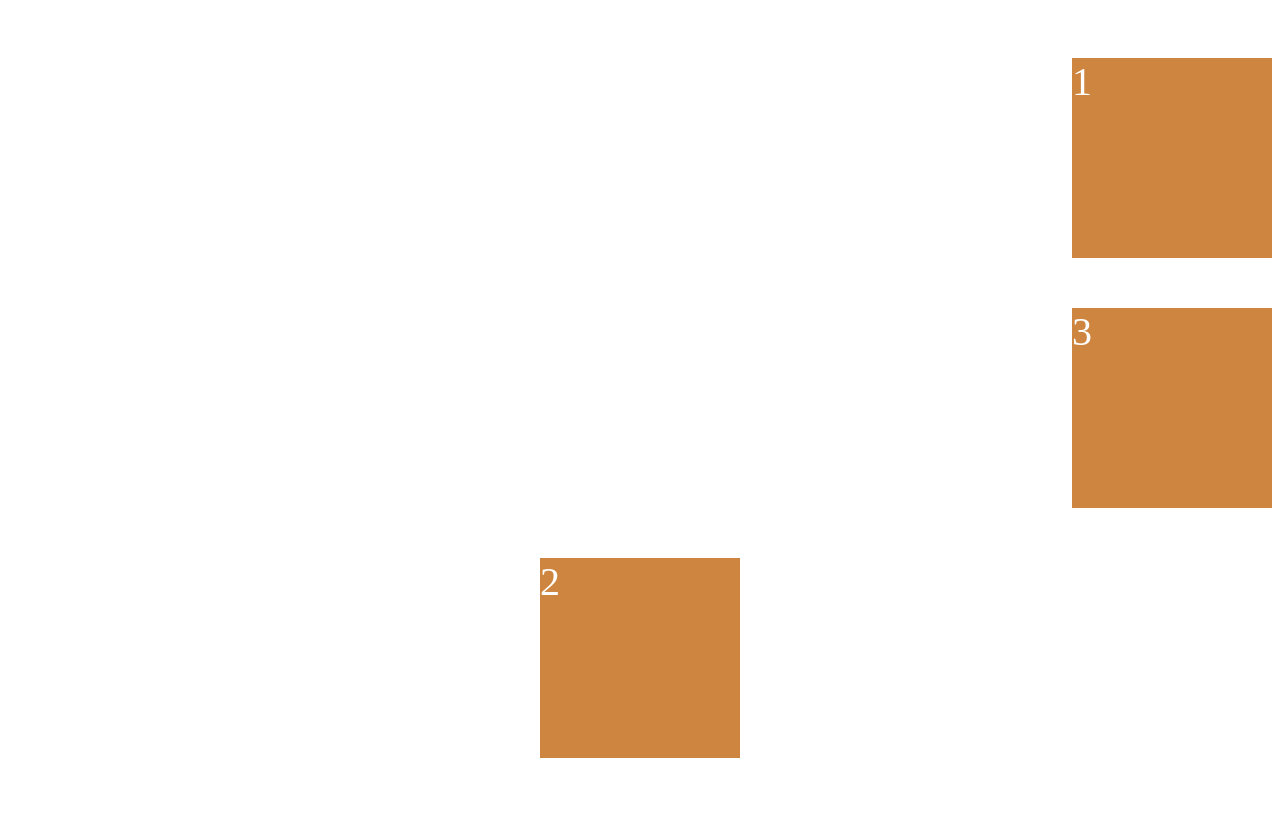
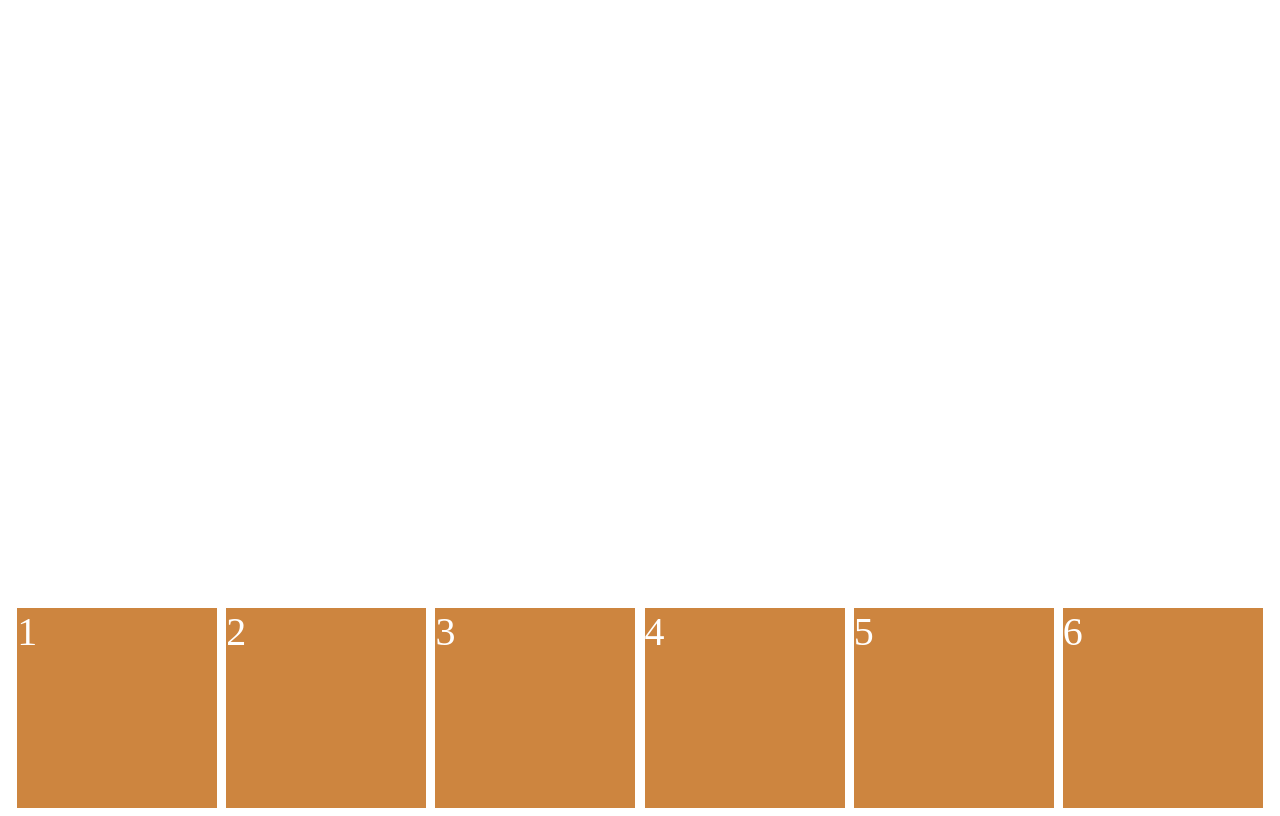
Before and after one commit to UnhappyDogChew/nomadcoder-scss-masterclass, a website: page index.html in a window 1280 px wide. Drawn offline with Linux system fonts and the light colour scheme.

Commit message:
lesson#1.5

```diff
--- a/index.html
+++ b/index.html
@@ -8,5 +8,8 @@
     <div class="child">1</div>
     <div class="child">2</div>
     <div class="child">3</div>
+    <div class="child">4</div>
+    <div class="child">5</div>
+    <div class="child">6</div>
   </body>
 </html>
--- a/styles/styles.css
+++ b/styles/styles.css
@@ -18,7 +18,7 @@
   align-items 는 교차축(cross axis)을 기준으로 자식의 위치를 변경한다.
   */
   justify-content: space-evenly;
-  align-items: flex-end;
+  align-items: flex-start;
   height: 100vh;
 
   /*
@@ -26,7 +26,20 @@
 
   flex-direction 이 column 이 되면 세로축이 정렬축이 되고 가로축이 교차축이 된다.
   */
-  flex-direction: column;
+
+  /* flex-direction: column; */
+
+  /*
+  lesson #1.5
+
+  flexbox 는 기본적으로 모든 아이템을 한 라인에 몰아넣는다.
+  flex-wrap 속성을 nowrap 에서 wrap 으로 바꿔주면 자식들의 크기가 유지되고, 넘치는 자식들을 다음 라인으로 넘긴다.
+  wrap-reverse 속성으로 정렬 순서를 바꿀 수 있다.
+
+  align-content 속성을 설정하면 정렬축이 여러개일 때 정렬축의 위치를 설정할 수 있다.
+  */
+  flex-wrap: wrap-reverse;
+  align-content: space-between;
 }
 
 .child {
@@ -55,6 +68,9 @@
   order 속성에 주는 숫자가 몇 번째 인덱스인지를 알려주는것은 아니다. 기본적으로 모든 자식들은 order 속성이 0으로
   설정되어 있다.
   */
+
+  /*
   align-self: center;
   order: 1;
+  */
 }
```
